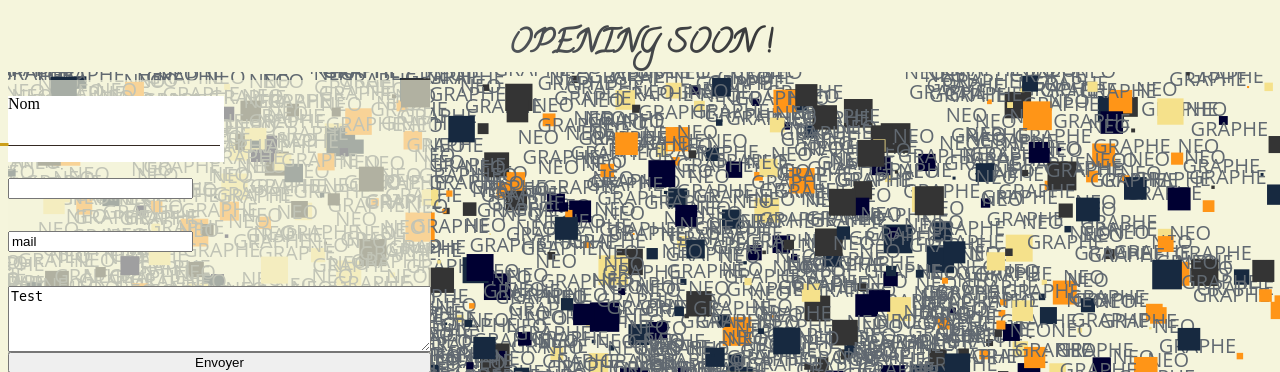
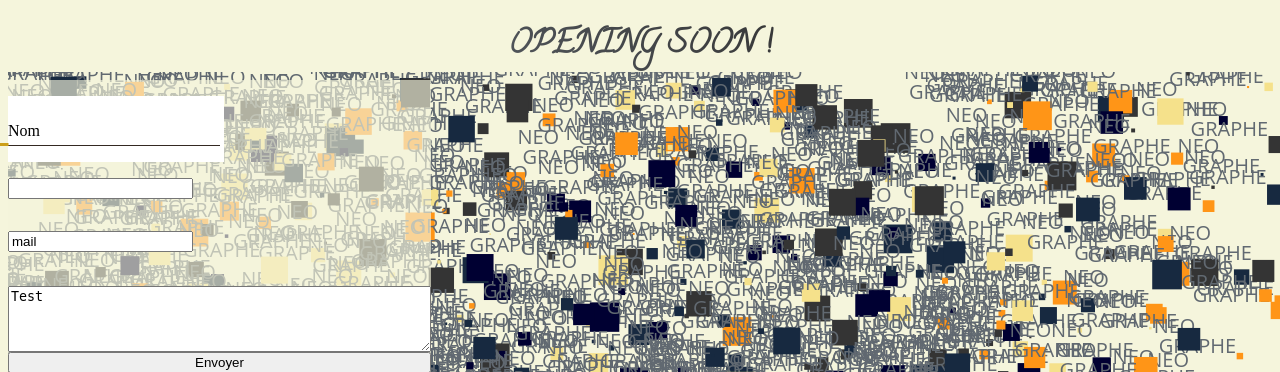
Before and after one commit to Asakuracl/Neographe, a PHP site: page / in a window 1280 px wide. Shown: the top 372 px of the page. Run offline with PHP 8.4, Linux system fonts and the light colour scheme.

Commit message:
config content name

```diff
--- a/css/style.css
+++ b/css/style.css
@@ -68,6 +68,11 @@ h1 {
   transform: translateX(-100%);
 }
 
+.content-name {
+  position: absolute;
+  bottom: 5px;
+}
+
 @keyframes turn {
   to {
     background-position: 255%;
```
